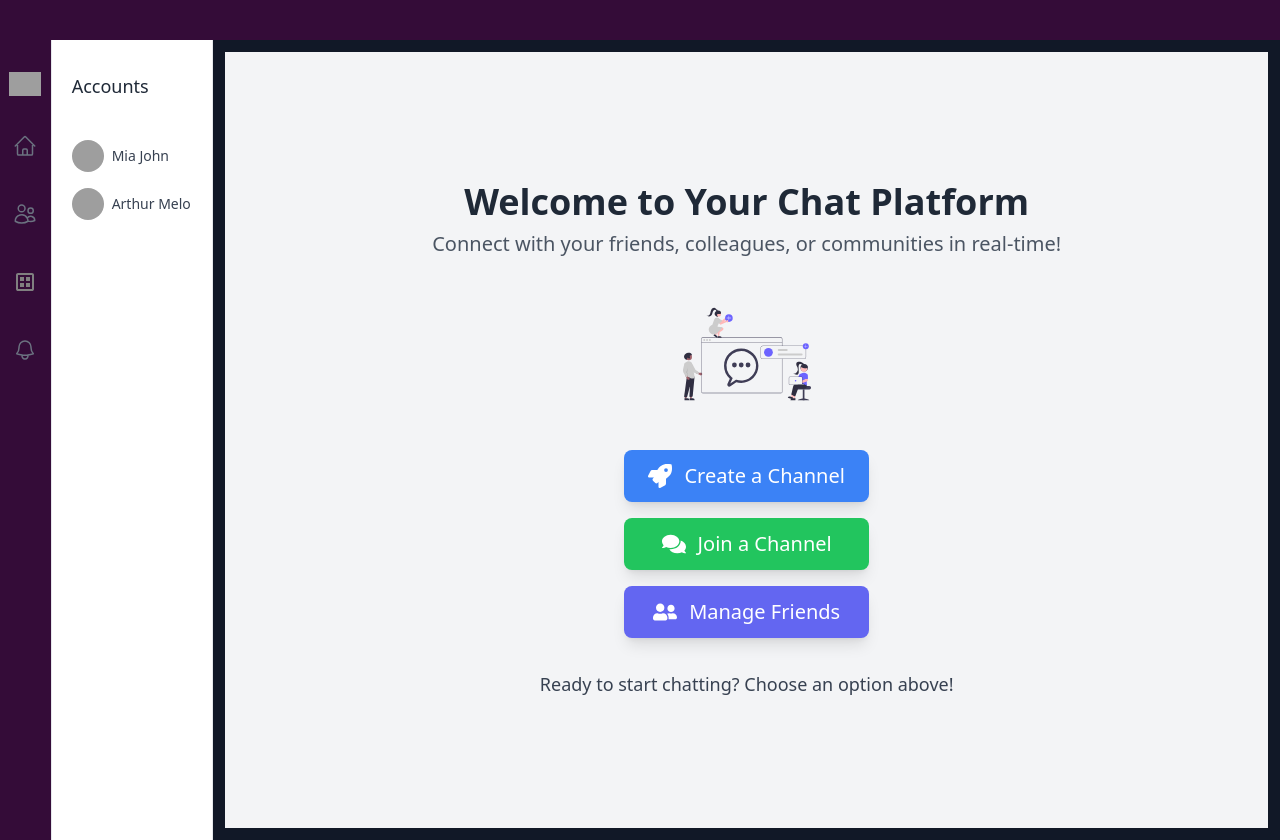
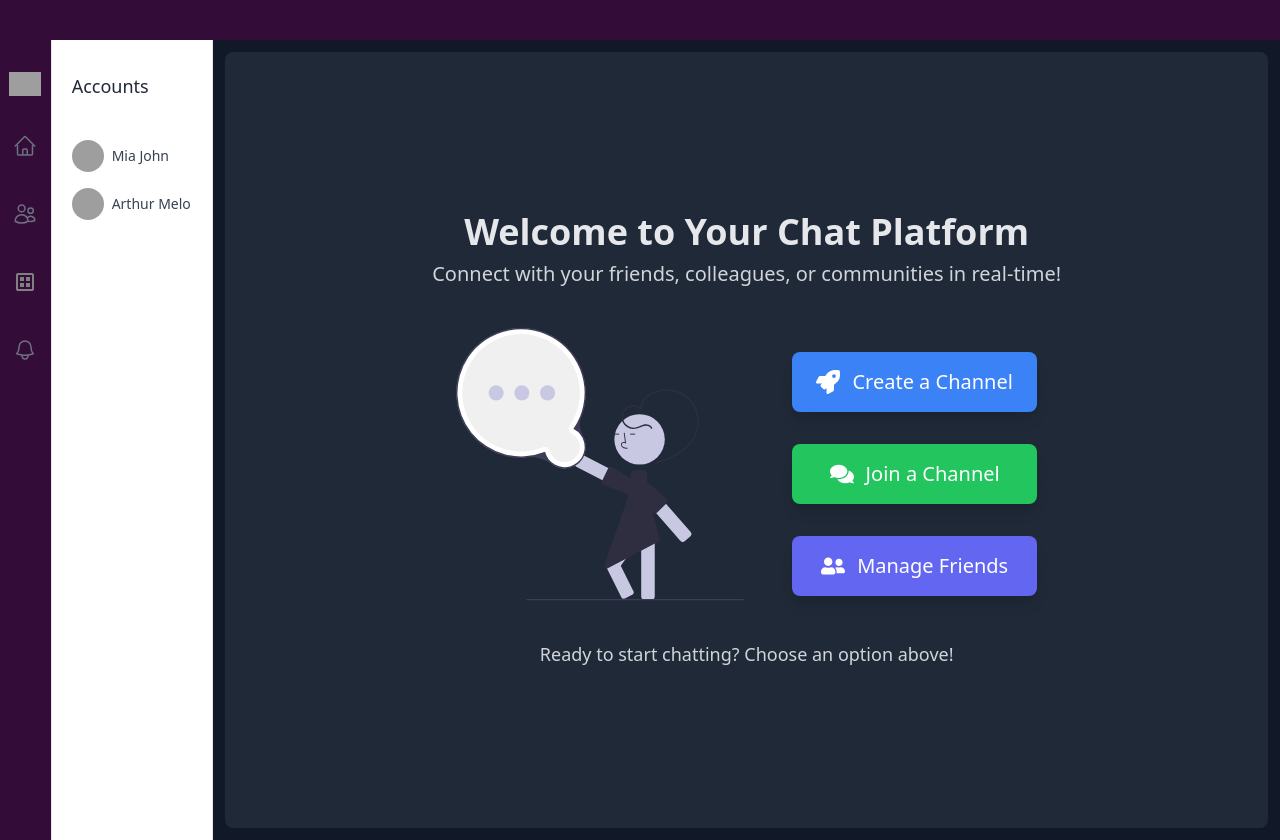
Before and after one commit to alaeddinerami/communication, a React (Vite) app in the folder frontend/: page / in a window 1280 px wide. Built offline with nearby package versions, Linux system fonts and the light colour scheme; grey boxes are pictures that could not be loaded.

Commit message:
feat: add home page component

```diff
--- a/frontend/src/pages/home.tsx
+++ b/frontend/src/pages/home.tsx
@@ -1,4 +1,4 @@
-import { FaComments, FaUserFriends, FaRocket } from 'react-icons/fa';
+import { FaComments, FaUserFriends, FaRocket  } from 'react-icons/fa';
 import { Link } from 'react-router-dom';
 
 
@@ -6,35 +6,37 @@ import { Link } from 'react-router-dom';
 export default function Home() {
   return (
 
-    <div className="flex flex-col justify-center items-center h-full  bg-gray-100 text-center font-sans px-4">
+    <div className="flex flex-col justify-center items-center h-full rounded-lg  bg-gray-800 text-center font-sans px-4">
     <div className="mb-8">
 
-      <h1 className="text-4xl font-bold text-gray-800">Welcome to Your Chat Platform</h1>
-      <p className="mt-2 text-xl text-gray-600">Connect with your friends, colleagues, or communities in real-time!</p>
+      <h1 className="text-4xl font-bold text-gray-200">Welcome to Your Chat Platform</h1>
+      <p className="mt-2 text-xl text-gray-300">Connect with your friends, colleagues, or communities in real-time!</p>
     </div>
 
+<div className='flex justify-center gap-12'>
+<img className='w-72 h-72' src="public/homeIcon1.svg" alt="home icon" />
 
-    <img className='w-32 h-32' src="public/groupIcon.svg" alt="" />
-
-    <div className="space-y-4 mt-8">
-      <Link to="/create-channel" className="flex items-center justify-center bg-blue-500 text-white text-xl py-3 px-6 rounded-lg shadow-lg hover:bg-blue-600 transition duration-300 transform hover:scale-105">
+    <div className="space-y-8 mt-8">
+      <Link to="/CreatChannel" className="flex items-center justify-center bg-blue-500 text-white text-xl py-4 px-6 rounded-lg shadow-lg hover:bg-blue-600 transition duration-300 transform hover:scale-105">
         <FaRocket className="mr-3 text-2xl" />
         Create a Channel
       </Link>
 
-      <Link to="/join-channel" className="flex items-center justify-center bg-green-500 text-white text-xl py-3 px-6 rounded-lg shadow-lg hover:bg-green-600 transition duration-300 transform hover:scale-105">
+      <Link to="/FriendsPanel" className="flex items-center justify-center bg-green-500 text-white text-xl py-4 px-6 rounded-lg shadow-lg hover:bg-green-600 transition duration-300 transform hover:scale-105">
         <FaComments className="mr-3 text-2xl" />
         Join a Channel
       </Link>
 
-      <Link to="/friends" className="flex items-center justify-center bg-indigo-500 text-white text-xl py-3 px-6 rounded-lg shadow-lg hover:bg-indigo-600 transition duration-300 transform hover:scale-105">
+      <Link to="/FriendsPanel" className="flex items-center justify-center bg-indigo-500 text-white text-xl py-4 px-6 rounded-lg shadow-lg hover:bg-indigo-600 transition duration-300 transform hover:scale-105">
         <FaUserFriends className="mr-3 text-2xl" />
         Manage Friends
       </Link>
     </div>
+</div>
+
 
     <div className="mt-8">
-      <p className="text-lg text-gray-700">Ready to start chatting? Choose an option above!</p>
+      <p className="text-lg text-gray-300">Ready to start chatting? Choose an option above!</p>
     </div>
   </div>
   )
```
